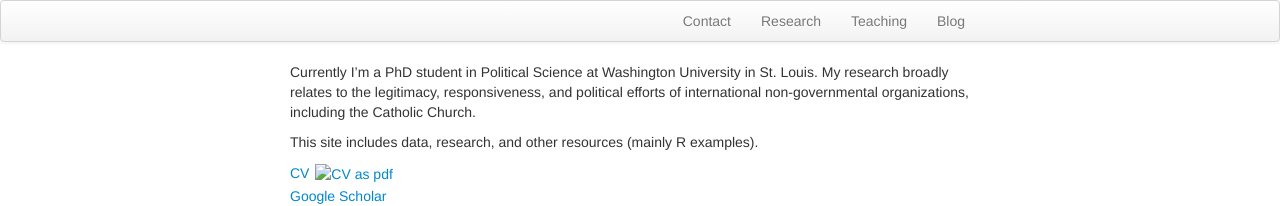
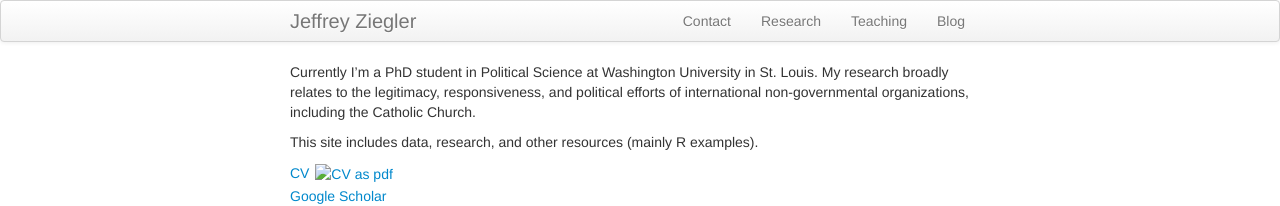
Before and after one commit to zieglerjef/zieglerjef.github.io, a Jekyll site: the page built from index.md, in a window 1280 px wide. Shown: the top 206 px of the page. Built offline with Jekyll 4.4.1, drawn with Linux system fonts in a browser that asks for light colours.

Commit message:
Update default.html

```diff
--- a/_includes/themes/twitter/default.html
+++ b/_includes/themes/twitter/default.html
@@ -33,7 +33,7 @@
     <div class="navbar">
       <div class="navbar-inner">
         <div class="container-narrow">
-          <a class="brand" href="{{ HOME_PATH }}">{{Jeffrey Ziegler}}</a>
+          <a class="brand" href="{{ HOME_PATH }}">Jeffrey Ziegler</a>
           <ul class="nav">
               <li><a href="{{ BASE_PATH }}/pages/about.html">Contact</a></li>
               <li><a href="{{ BASE_PATH }}/pages/pubs.html">Research</a></li>
```
